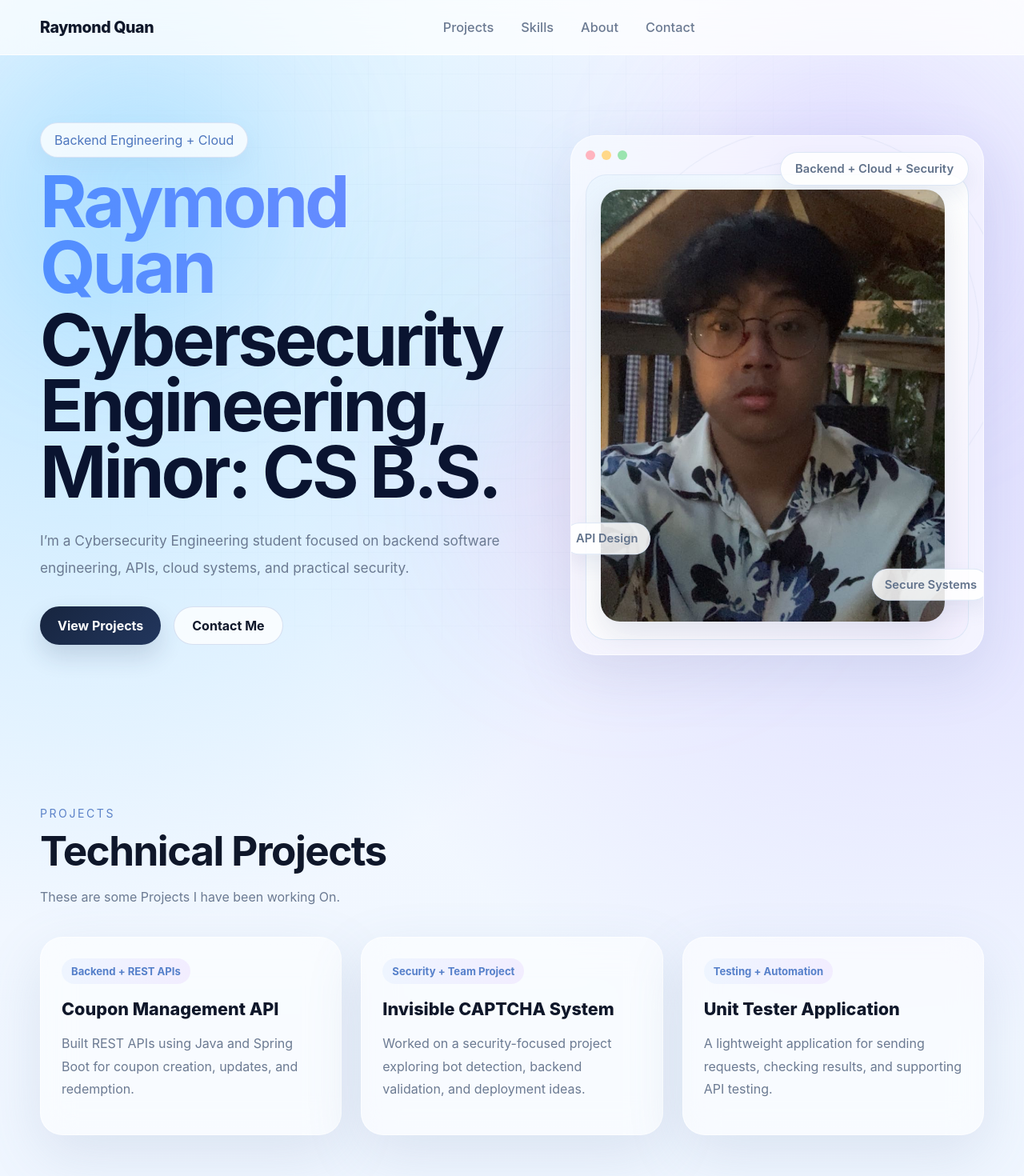
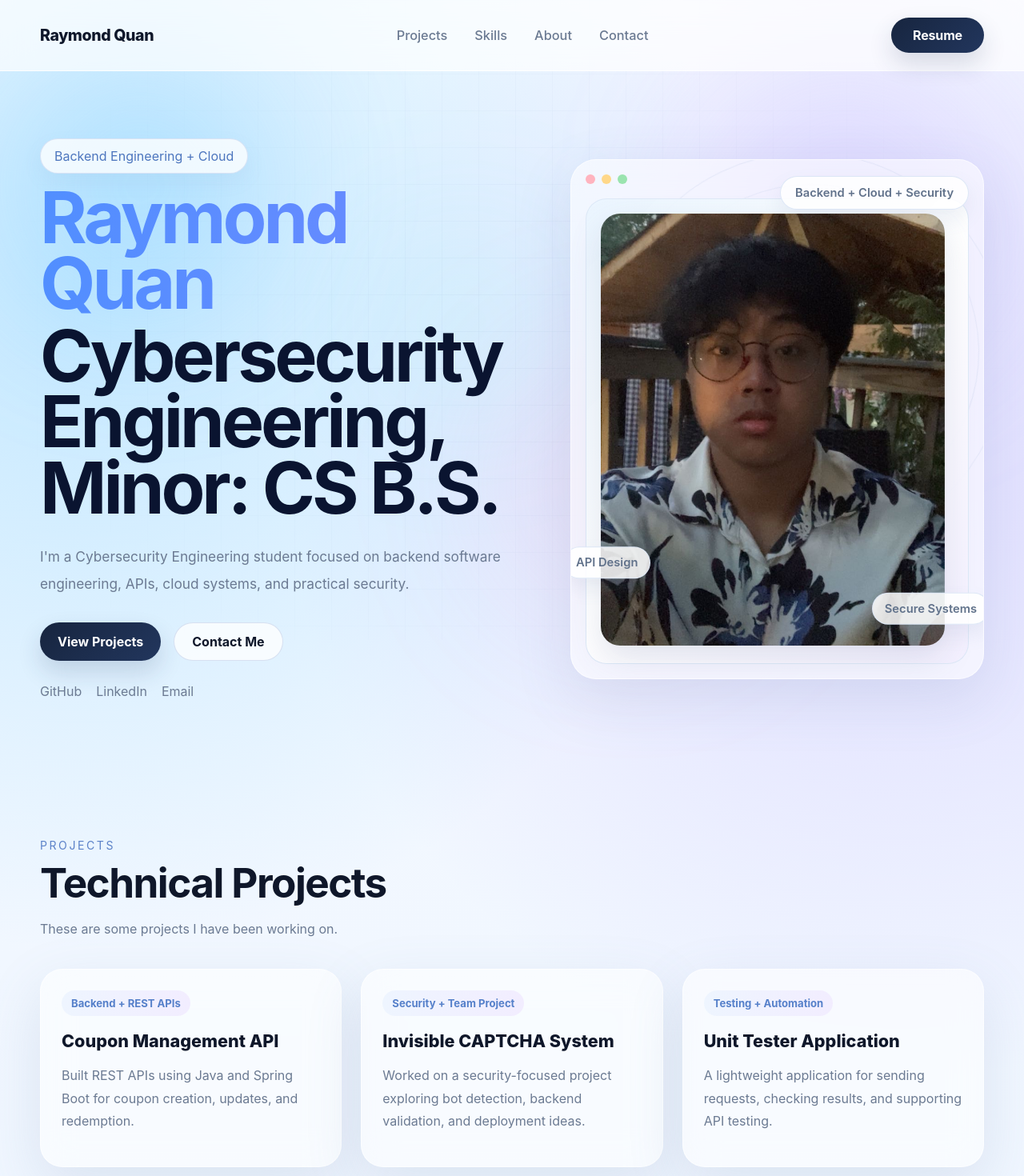
Before and after one commit to RayQCodes/portfolio, a React (Vite) app: page / in a window 1280 px wide. Shown: the top 1470 px of the page at 80% size. Built offline with nearby package versions, Linux system fonts and the light colour scheme.

Commit message:
new resume

```diff
--- a/src/App.jsx
+++ b/src/App.jsx
@@ -71,8 +71,14 @@ export default function App() {
 
           <motion.a
             href="/resume.pdf"
-
+            className="resume-btn"
+            initial={{ opacity: 0, y: -12 }}
+            animate={{ opacity: 1, y: 0 }}
+            transition={{ duration: 0.6, delay: 0.2 }}
+            whileHover={{ y: -3, scale: 1.03 }}
+            whileTap={{ scale: 0.98 }}
           >
+            Resume
           </motion.a>
         </div>
       </header>
@@ -103,8 +109,6 @@ export default function App() {
               </motion.span>
               <br />
               <span className="hero-dark">Cybersecurity Engineering, Minor: CS B.S.</span>
-              <br />
-
             </motion.h1>
 
             <motion.p
@@ -112,7 +116,7 @@ export default function App() {
               animate={{ opacity: 1, y: 0 }}
               transition={{ duration: 0.8, delay: 0.16 }}
             >
-              I’m a Cybersecurity Engineering student focused on backend software engineering,
+              I'm a Cybersecurity Engineering student focused on backend software engineering,
               APIs, cloud systems, and practical security.
             </motion.p>
 
@@ -146,7 +150,9 @@ export default function App() {
               animate={{ opacity: 1, y: 0 }}
               transition={{ duration: 0.8, delay: 0.3 }}
             >
-
+              <a href="https://github.com/RayQCodes" target="_blank" rel="noreferrer">GitHub</a>
+              <a href="https://linkedin.com/in/raymondwquan" target="_blank" rel="noreferrer">LinkedIn</a>
+              <a href="mailto:rquan3@gmu.edu">Email</a>
             </motion.div>
           </div>
 
@@ -203,7 +209,7 @@ export default function App() {
             whileInView={{ opacity: 1, y: 0 }}
             viewport={{ once: true }}
           >
-             Projects
+            Projects
           </motion.p>
           <motion.h2
             initial={{ opacity: 0, y: 16 }}
@@ -220,7 +226,7 @@ export default function App() {
             viewport={{ once: true }}
             transition={{ delay: 0.12 }}
           >
-            These are some Projects I have been working On.
+            These are some projects I have been working on.
           </motion.p>
 
           <div className="card-grid">
@@ -253,25 +259,31 @@ export default function App() {
           >
             <div>
               <p className="section-label">About Me</p>
-              <h2>I have a passion for backend engineering using java and Spring I like breaking software and testing
-                it to see how it works.
+              <h2>
+                My cybersecurity background shapes how I approach software. I care about systems
+                that are functional, polished, and harder to abuse. When I'm not building, I love
+                to play pickleball 🎾 and watch anime 📺.
               </h2>
-              <p className="section-sub">
-                My cybersecurity background shapes how I approach software. I care about systems
-                that are functional, polished, and harder to abuse. When Im not building, I love to play pickleball 🎾  and watch anime 📺.
-              </p>
             </div>
 
             <div className="about-pills">
               <motion.div className="info-pill" whileHover={{ x: 6 }}>
-                Backend and Cloud Focused Engineer
+                Aspiring Backend and Cloud Focused Engineer
               </motion.div>
               <motion.div className="info-pill" whileHover={{ x: 6 }}>
-                Interested in internships and opportunities to improve my skills 😇
+                Interested in Internships And Opportunities To Improve My Skills 😇
               </motion.div>
               <motion.div className="info-pill" whileHover={{ x: 6 }}>
-                Always Passionate to learn something new 😃
+                Always Passionate to Learn Something New 😃
               </motion.div>
+              <motion.a
+                href="/resume.pdf"
+                className="resume-btn"
+                whileHover={{ y: -3, scale: 1.03 }}
+                whileTap={{ scale: 0.98 }}
+              >
+                Resume
+              </motion.a>
             </div>
           </motion.div>
         </section>
@@ -284,9 +296,9 @@ export default function App() {
             viewport={{ once: true }}
           >
             <p className="section-label">Contact</p>
-            <h2>Let’s build something memorable.</h2>
+            <h2>Let's build something memorable.</h2>
             <p className="section-sub center">
-              I’m currently looking for software engineering internships and would love to connect.
+              I'm currently looking for backend engineering and cloud internships and would love to connect.
             </p>
 
             <div className="hero-buttons center-buttons">
--- a/src/components/About.jsx
+++ b/src/components/About.jsx
@@ -26,6 +26,8 @@ export default function About() {
             <div className="info-pill">Backend-focused builder</div>
             <div className="info-pill">Interested in internships and production-style projects</div>
             <div className="info-pill">Learning by shipping polished work</div>
+                       <a href="mailto:rquan3@gmu.edu">Email</a>
+
           </div>
         </motion.div>
       </div>
--- a/src/components/Hero.jsx
+++ b/src/components/Hero.jsx
@@ -62,6 +62,7 @@ export default function Hero() {
             <a href="https://github.com/RayQCodes" target="_blank" rel="noreferrer">GitHub</a>
             <a href="https://linkedin.com/in/raymondwquan" target="_blank" rel="noreferrer">LinkedIn</a>
             <a href="mailto:rquan3@gmu.edu">Email</a>
+
           </motion.div>
         </div>
 
--- a/src/components/Navbar.jsx
+++ b/src/components/Navbar.jsx
@@ -11,6 +11,7 @@ export default function Navbar() {
           <a href="#skills">Skills</a>
           <a href="#about">About</a>
           <a href="#contact">Contact</a>
+
         </nav>
 
         <a href="/resume.pdf" className="bg-black text-white px-4 py-2 rounded-full text-sm">
```
Also changed, not shown: 4 other files (tests, documents, lock files or other folders).
